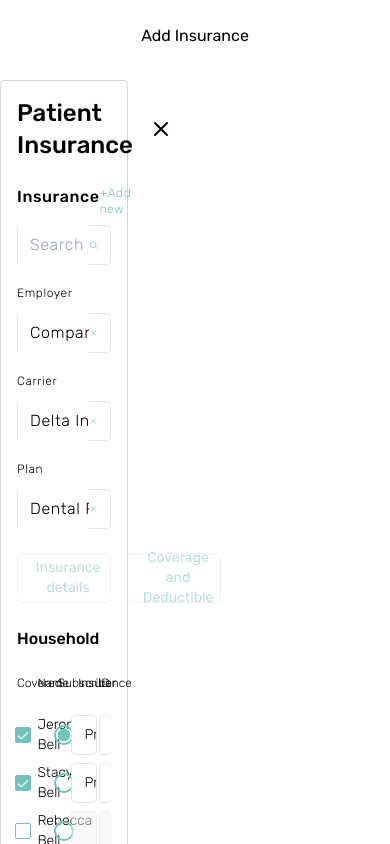
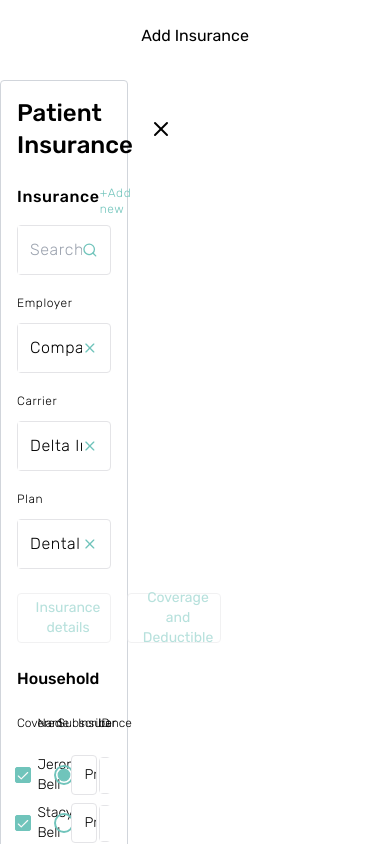
Before and after one commit to johncarmack1984/neem-interview, a Next.js app: page / in a window 390 px wide. Shown: the top 844 px of the page. Built offline with nearby package versions, Linux system fonts and the light colour scheme.

Commit message:
Update input component styles for responsiveness

```diff
--- a/components/ui/input.tsx
+++ b/components/ui/input.tsx
@@ -13,18 +13,18 @@ const Input = React.forwardRef<HTMLInputElement, InputProps>(
     return (
       <div
         className={cn(
-          "flex h-10 items-center rounded-md  border border-input p-0 ring-offset-background file:border-0 file:bg-transparent file:text-sm file:font-medium placeholder:text-muted-foreground focus-visible:outline-none focus-visible:ring-2 focus-visible:ring-ring focus-visible:ring-offset-2",
+          "flex items-center rounded-md border border-input p-0 ring-offset-background file:border-0 file:bg-transparent file:text-sm file:font-medium placeholder:text-muted-foreground focus-visible:outline-none focus-visible:ring-2 focus-visible:ring-ring focus-visible:ring-offset-2 md:h-10",
           className,
           props.disabled ? "bg-muted opacity-50" : "bg-background",
         )}
       >
         <input
-          className="w-full py-2 pl-3 text-[16px] disabled:cursor-not-allowed disabled:bg-muted disabled:opacity-50 md:text-sm"
+          className="w-full py-2 pl-3 text-[16px] disabled:cursor-not-allowed md:text-sm"
           type={type}
           ref={ref}
           {...props}
         />
-        {Icon ? <Icon className="stroke-muted-foreground pr-3" /> : null}
+        {Icon ? <Icon className="mr-3 stroke-muted-foreground" /> : null}
       </div>
     );
   },
```
